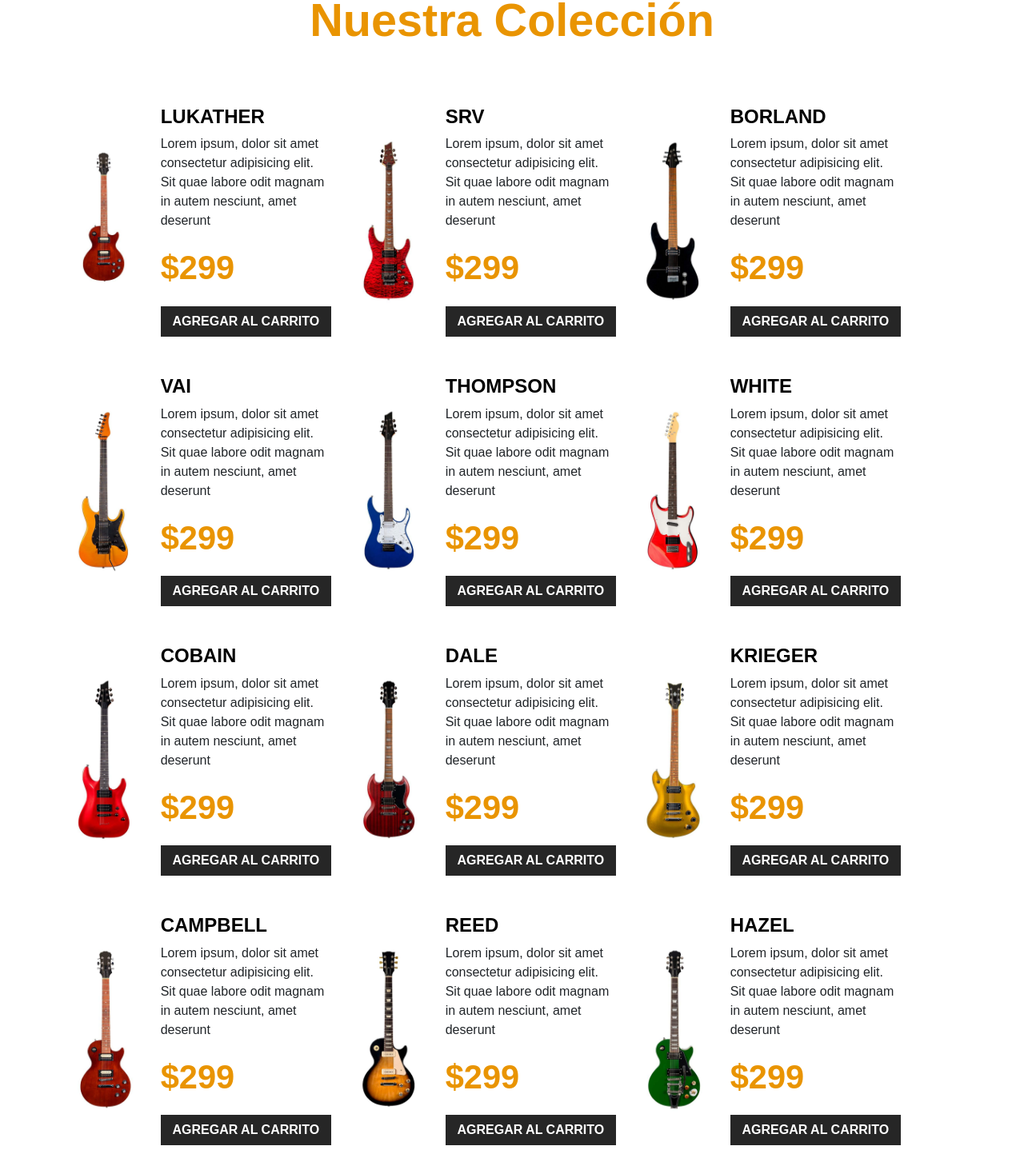
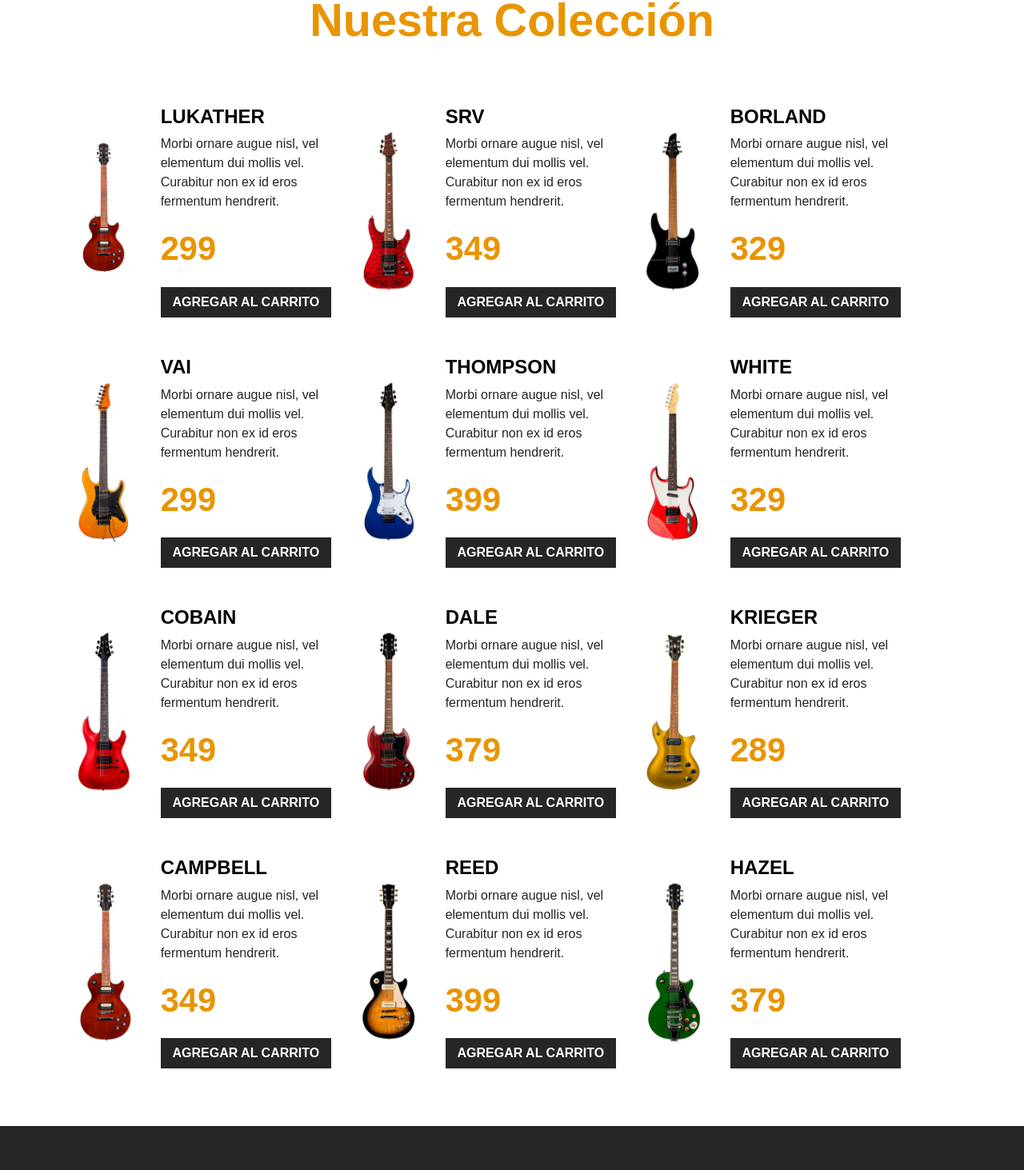
Before and after one commit to jaicabher1/Vue.js, a Vue app in the folder guitarla-vue/: page / in a window 1280 px wide. Shown: the part 776-2239 px from the top of the page at 80% size. Built offline with nearby package versions, Linux system fonts and the light colour scheme; the HTML template or start-up script is replaced by a standard one.

Commit message:
GLA: comp Guitarra

```diff
--- a/guitarla-vue/src/App.vue
+++ b/guitarla-vue/src/App.vue
@@ -1,6 +1,7 @@
 <script setup>
 import { ref, reactive, onMounted } from 'vue'
 import { db } from './data/guitarras'
+import Guitarra from './components/Guitarra.vue';
 
 //Si son datos agrupados mejor usar REACTIVE
 const guitarraReactive = reactive({
@@ -101,156 +102,12 @@
         <h2 class="text-center">Nuestra Colección</h2>
 
         <div class="row mt-5">
-            <div class="col-md-6 col-lg-4 my-4 row align-items-center">
-                <div class="col-4">
-                    <img class="img-fluid" src="/img/guitarra_01.jpg" alt="imagen guitarra">
-                </div>
-                <div class="col-8">
-                    <h3 class="text-black fs-4 fw-bold text-uppercase">Lukather</h3>
-                    <p>Lorem ipsum, dolor sit amet consectetur adipisicing elit. Sit quae labore odit magnam in autem
-                        nesciunt, amet deserunt</p>
-                    <p class="fw-black text-primary fs-3">$299</p>
-                    <button type="button" class="btn btn-dark w-100 ">Agregar al Carrito</button>
-                </div>
-            </div><!-- FIN GUITARRA -->
 
-            <div class="col-md-6 col-lg-4 my-4 row align-items-center">
-                <div class="col-4">
-                    <img class="img-fluid" src="/img/guitarra_02.jpg" alt="imagen guitarra">
-                </div>
-                <div class="col-8">
-                    <h3 class="text-black fs-4 fw-bold text-uppercase">SRV</h3>
-                    <p>Lorem ipsum, dolor sit amet consectetur adipisicing elit. Sit quae labore odit magnam in autem
-                        nesciunt, amet deserunt</p>
-                    <p class="fw-black text-primary fs-3">$299</p>
-                    <button type="button" class="btn btn-dark w-100 ">Agregar al Carrito</button>
-                </div>
-            </div><!-- FIN GUITARRA -->
+            <Guitarra
+            v-for="guitarra in guitarraRef"
+            v-bind:guitarra="guitarra"
+            />
 
-            <div class="col-md-6 col-lg-4 my-4 row align-items-center">
-                <div class="col-4">
-                    <img class="img-fluid" src="/img/guitarra_03.jpg" alt="imagen guitarra">
-                </div>
-                <div class="col-8">
-                    <h3 class="text-black fs-4 fw-bold text-uppercase">Borland</h3>
-                    <p>Lorem ipsum, dolor sit amet consectetur adipisicing elit. Sit quae labore odit magnam in autem
-                        nesciunt, amet deserunt</p>
-                    <p class="fw-black text-primary fs-3">$299</p>
-                    <button type="button" class="btn btn-dark w-100 ">Agregar al Carrito</button>
-                </div>
-            </div><!-- FIN GUITARRA -->
-
-            <div class="col-md-6 col-lg-4 my-4 row align-items-center">
-                <div class="col-4">
-                    <img class="img-fluid" src="/img/guitarra_04.jpg" alt="imagen guitarra">
-                </div>
-                <div class="col-8">
-                    <h3 class="text-black fs-4 fw-bold text-uppercase">Vai</h3>
-                    <p>Lorem ipsum, dolor sit amet consectetur adipisicing elit. Sit quae labore odit magnam in autem
-                        nesciunt, amet deserunt</p>
-                    <p class="fw-black text-primary fs-3">$299</p>
-                    <button type="button" class="btn btn-dark w-100 ">Agregar al Carrito</button>
-                </div>
-            </div><!-- FIN GUITARRA -->
-
-            <div class="col-md-6 col-lg-4 my-4 row align-items-center">
-                <div class="col-4">
-                    <img class="img-fluid" src="/img/guitarra_05.jpg" alt="imagen guitarra">
-                </div>
-                <div class="col-8">
-                    <h3 class="text-black fs-4 fw-bold text-uppercase">Thompson</h3>
-                    <p>Lorem ipsum, dolor sit amet consectetur adipisicing elit. Sit quae labore odit magnam in autem
-                        nesciunt, amet deserunt</p>
-                    <p class="fw-black text-primary fs-3">$299</p>
-                    <button type="button" class="btn btn-dark w-100 ">Agregar al Carrito</button>
-                </div>
-            </div><!-- FIN GUITARRA -->
-
-            <div class="col-md-6 col-lg-4 my-4 row align-items-center">
-                <div class="col-4">
-                    <img class="img-fluid" src="/img/guitarra_06.jpg" alt="imagen guitarra">
-                </div>
-                <div class="col-8">
-                    <h3 class="text-black fs-4 fw-bold text-uppercase">White</h3>
-                    <p>Lorem ipsum, dolor sit amet consectetur adipisicing elit. Sit quae labore odit magnam in autem
-                        nesciunt, amet deserunt</p>
-                    <p class="fw-black text-primary fs-3">$299</p>
-                    <button type="button" class="btn btn-dark w-100 ">Agregar al Carrito</button>
-                </div>
-            </div><!-- FIN GUITARRA -->
-
-            <div class="col-md-6 col-lg-4 my-4 row align-items-center">
-                <div class="col-4">
-                    <img class="img-fluid" src="/img/guitarra_07.jpg" alt="imagen guitarra">
-                </div>
-                <div class="col-8">
-                    <h3 class="text-black fs-4 fw-bold text-uppercase">Cobain</h3>
-                    <p>Lorem ipsum, dolor sit amet consectetur adipisicing elit. Sit quae labore odit magnam in autem
-                        nesciunt, amet deserunt</p>
-                    <p class="fw-black text-primary fs-3">$299</p>
-                    <button type="button" class="btn btn-dark w-100 ">Agregar al Carrito</button>
-                </div>
-            </div><!-- FIN GUITARRA -->
-            <div class="col-md-6 col-lg-4 my-4 row align-items-center">
-                <div class="col-4">
-                    <img class="img-fluid" src="/img/guitarra_08.jpg" alt="imagen guitarra">
-                </div>
-                <div class="col-8">
-                    <h3 class="text-black fs-4 fw-bold text-uppercase">Dale</h3>
-                    <p>Lorem ipsum, dolor sit amet consectetur adipisicing elit. Sit quae labore odit magnam in autem
-                        nesciunt, amet deserunt</p>
-                    <p class="fw-black text-primary fs-3">$299</p>
-                    <button type="button" class="btn btn-dark w-100 ">Agregar al Carrito</button>
-                </div>
-            </div><!-- FIN GUITARRA -->
-            <div class="col-md-6 col-lg-4 my-4 row align-items-center">
-                <div class="col-4">
-                    <img class="img-fluid" src="/img/guitarra_09.jpg" alt="imagen guitarra">
-                </div>
-                <div class="col-8">
-                    <h3 class="text-black fs-4 fw-bold text-uppercase">Krieger</h3>
-                    <p>Lorem ipsum, dolor sit amet consectetur adipisicing elit. Sit quae labore odit magnam in autem
-                        nesciunt, amet deserunt</p>
-                    <p class="fw-black text-primary fs-3">$299</p>
-                    <button type="button" class="btn btn-dark w-100 ">Agregar al Carrito</button>
-                </div>
-            </div><!-- FIN GUITARRA -->
-            <div class="col-md-6 col-lg-4 my-4 row align-items-center">
-                <div class="col-4">
-                    <img class="img-fluid" src="/img/guitarra_10.jpg" alt="imagen guitarra">
-                </div>
-                <div class="col-8">
-                    <h3 class="text-black fs-4 fw-bold text-uppercase">Campbell</h3>
-                    <p>Lorem ipsum, dolor sit amet consectetur adipisicing elit. Sit quae labore odit magnam in autem
-                        nesciunt, amet deserunt</p>
-                    <p class="fw-black text-primary fs-3">$299</p>
-                    <button type="button" class="btn btn-dark w-100 ">Agregar al Carrito</button>
-                </div>
-            </div><!-- FIN GUITARRA -->
-            <div class="col-md-6 col-lg-4 my-4 row align-items-center">
-                <div class="col-4">
-                    <img class="img-fluid" src="/img/guitarra_11.jpg" alt="imagen guitarra">
-                </div>
-                <div class="col-8">
-                    <h3 class="text-black fs-4 fw-bold text-uppercase">Reed</h3>
-                    <p>Lorem ipsum, dolor sit amet consectetur adipisicing elit. Sit quae labore odit magnam in autem
-                        nesciunt, amet deserunt</p>
-                    <p class="fw-black text-primary fs-3">$299</p>
-                    <button type="button" class="btn btn-dark w-100 ">Agregar al Carrito</button>
-                </div>
-            </div><!-- FIN GUITARRA -->
-            <div class="col-md-6 col-lg-4 my-4 row align-items-center">
-                <div class="col-4">
-                    <img class="img-fluid" src="/img/guitarra_12.jpg" alt="imagen guitarra">
-                </div>
-                <div class="col-8">
-                    <h3 class="text-black fs-4 fw-bold text-uppercase">Hazel</h3>
-                    <p>Lorem ipsum, dolor sit amet consectetur adipisicing elit. Sit quae labore odit magnam in autem
-                        nesciunt, amet deserunt</p>
-                    <p class="fw-black text-primary fs-3">$299</p>
-                    <button type="button" class="btn btn-dark w-100 ">Agregar al Carrito</button>
-                </div>
-            </div><!-- FIN GUITARRA -->
         </div>
     </main>
 
--- /dev/null
+++ b/guitarla-vue/src/components/Guitarra.vue
@@ -0,0 +1,38 @@
+<script setup>
+const props = defineProps({
+    guitarra: {
+        type: Object,
+        required: true
+    }
+
+})
+//Se podria hacer asi y poniendo en el html v-bind:src=imagen
+//const imagen = `/img/${props.guitarra.imagen}.jpg`
+
+
+</script>
+
+<template>
+
+    <div class="col-md-6 col-lg-4 my-4 row align-items-center">
+        <div class="col-4">
+            <img
+                class="img-fluid"
+                :src="'img/' + guitarra.imagen + '.jpg'"
+                :alt="'imagen guitarra ' + guitarra.nombre">
+        </div>
+        <div class="col-8">
+            <h3 class="text-black fs-4 fw-bold text-uppercase">{{ guitarra.nombre }}</h3>
+            <p>{{ guitarra.descripcion }}</p>
+            <p class="fw-black text-primary fs-3"> {{ guitarra.precio }}</p>
+            <button type="button" class="btn btn-dark w-100 ">Agregar al Carrito</button>
+        </div>
+    </div><!-- FIN GUITARRA -->
+
+</template>
+
+<script setup>
+
+</script>
+
+<style></style>
```
